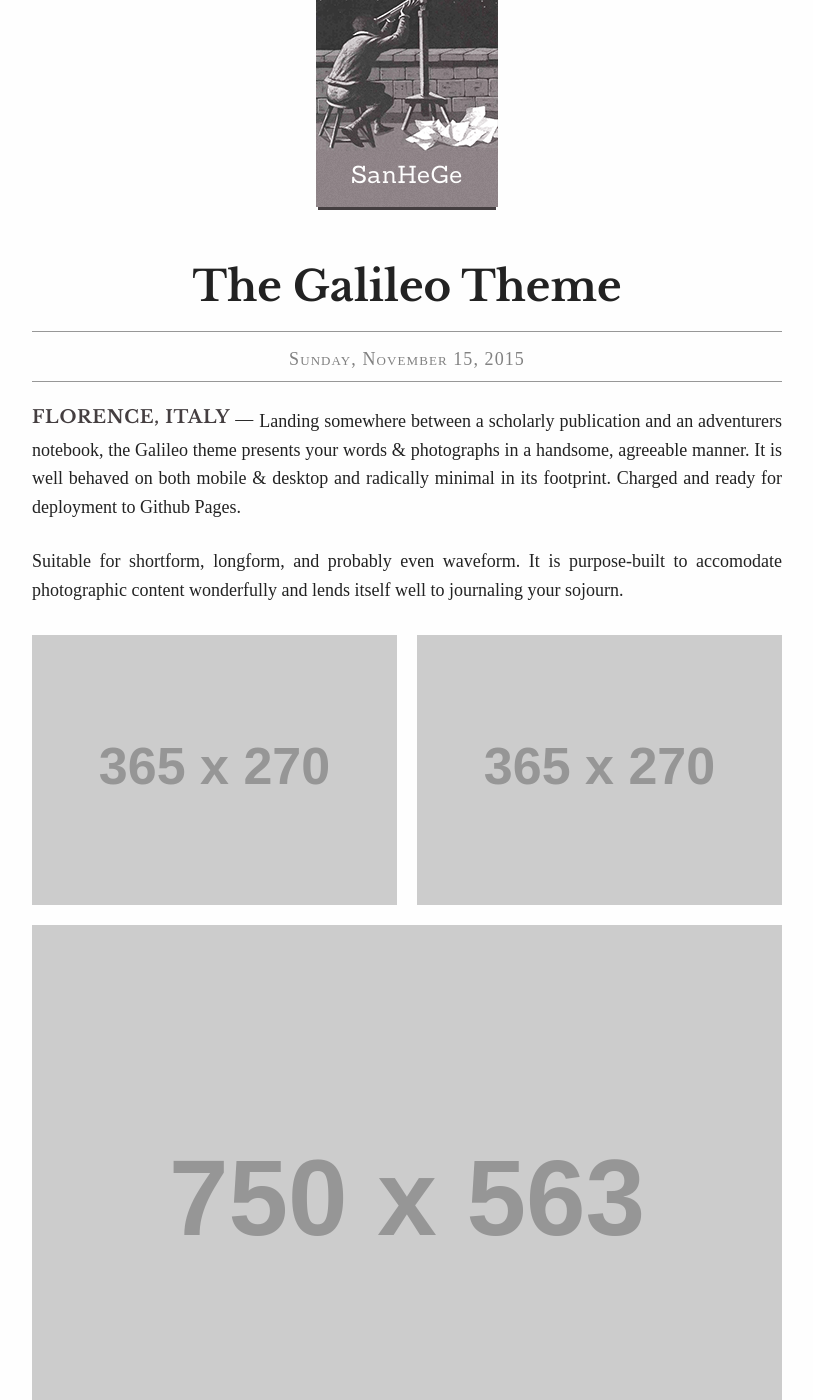
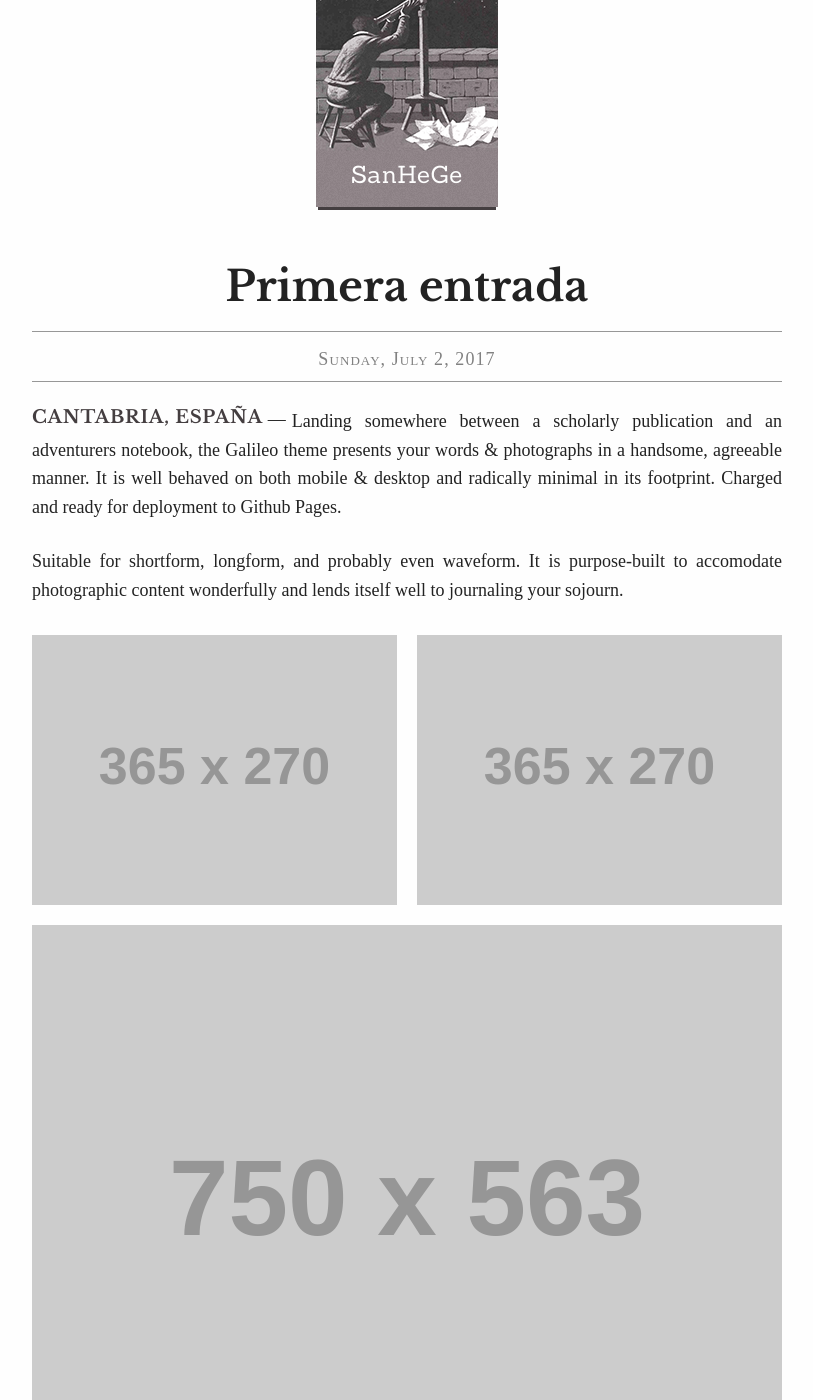
Before and after one commit to gsantistebanes/blog, a Jekyll site: the page built from _posts/2015-11-15-the-galileo-theme.markdown, in a window 1280 px wide and 1400 px high, scrolled down 296 px. Shown: the whole window, without its empty margins (233-1046 px from the left). Built offline with Jekyll 4.4.1, drawn with Linux system fonts in a browser that asks for light colours; some of the changed text lies outside the part shown.

Commit message:
primer cambio
primer cambio

```diff
--- a/_posts/2015-11-15-the-galileo-theme.markdown
+++ b/_posts/2015-11-15-the-galileo-theme.markdown
@@ -1,9 +1,9 @@
 ---
 layout: post
-title:  "The Galileo Theme"
-date:   2015-11-15 13:05:14 +0100
+title:  "Primera entrada"
+date:   2017-07-02
 categories: jekyll theme
-location: Florence, Italy
+location: Cantabria, España
 ---
 
 Landing somewhere between a scholarly publication and an adventurers notebook, the Galileo theme presents your words & photographs in a handsome, agreeable manner. It is well behaved on both mobile & desktop and radically minimal in its footprint. Charged and ready for deployment to Github Pages.
```
